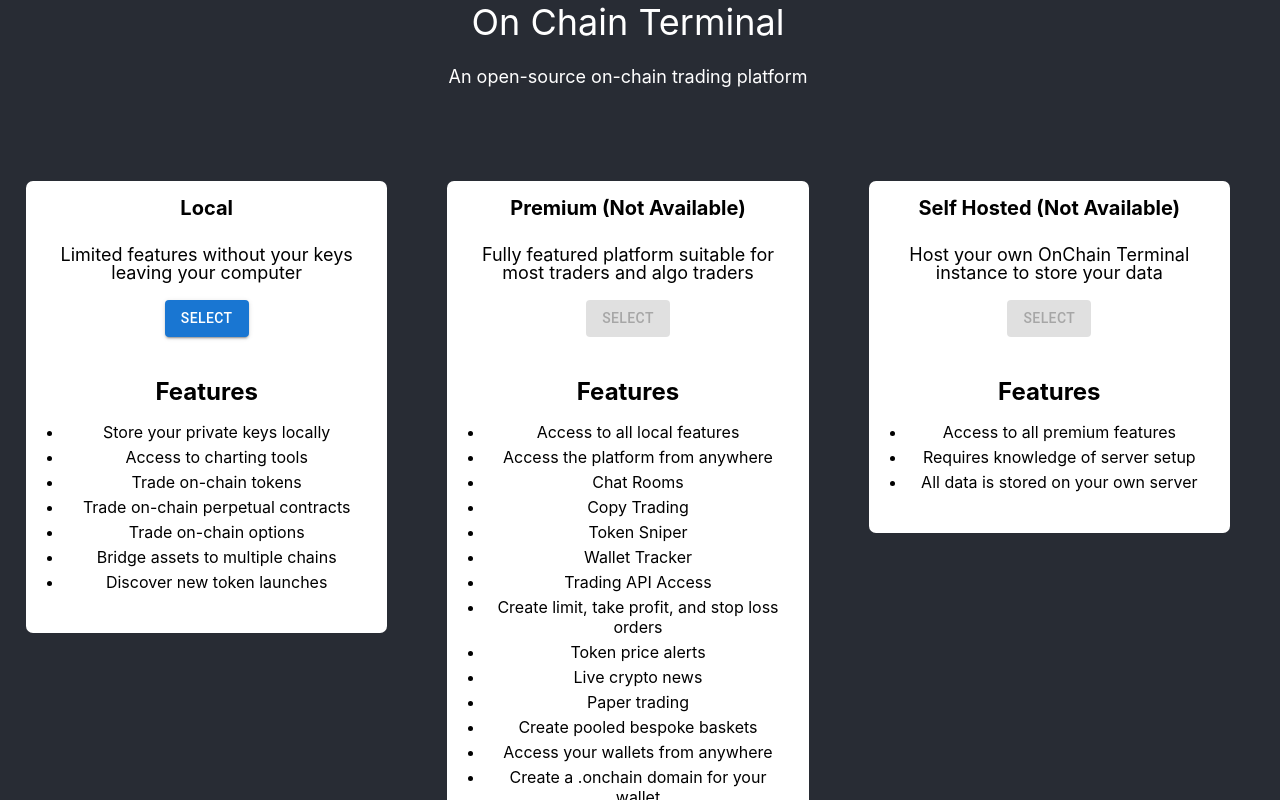
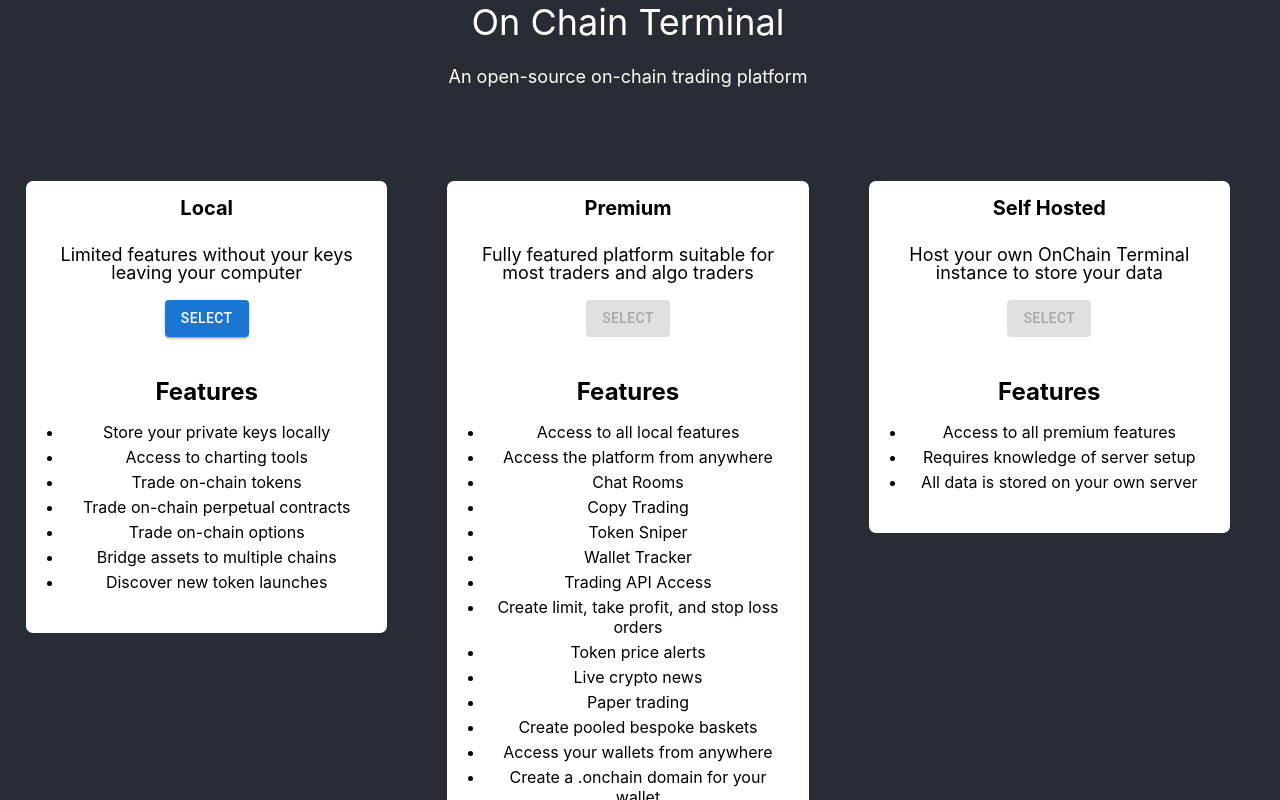
Before and after one commit to detraweb3/onchain-terminal-ui, a React (Create React App) app: page / in a window 1280 px wide. Shown: the top 800 px of the page. Built offline with nearby package versions, Linux system fonts and the light colour scheme.

Commit message:
react router

```diff
--- a/package.json
+++ b/package.json
@@ -10,7 +10,6 @@
     "@testing-library/react": "^13.4.0",
     "@testing-library/user-event": "^13.5.0",
     "react": "^18.2.0",
-    "react-dom": "^18.2.0",
     "react-scripts": "5.0.1",
     "web-vitals": "^2.1.4"
   },
@@ -37,5 +36,8 @@
       "last 1 firefox version",
       "last 1 safari version"
     ]
+  },
+  "devDependencies": {
+    "react-router-dom": "^6.15.0"
   }
 }
--- a/src/App.js
+++ b/src/App.js
@@ -1,14 +1,28 @@
 import './App.css';
 import Home from "./pages/Home/Home";
+import React from 'react';
+import * as ReactDOM from "react-dom/client";
+import {
+  createBrowserRouter,
+  RouterProvider,
+} from "react-router-dom";
+
+const router = createBrowserRouter([
+  {
+    path: "/",
+    element: <Home/>,
+  },
+]);
 
 function App() {
   return (
     <div className="App">
       <header className="App-header">
-        <Home />
+        <React.StrictMode>
+          <RouterProvider router={router} />
+        </React.StrictMode>
       </header>
     </div>
   );
 }
-
 export default App;
--- a/src/containers/PlatformSelect/PlatformSelect.css
+++ b/src/containers/PlatformSelect/PlatformSelect.css
@@ -10,7 +10,7 @@
 }
 
 
-@media (max-width: 768px) {
+@media (max-width: 1036px) {
     .container {
         flex-direction: column; /* Stack elements vertically */
     }
--- a/src/containers/PlatformSelect/PlatformSelect.js
+++ b/src/containers/PlatformSelect/PlatformSelect.js
@@ -51,11 +51,11 @@
                       description={"Limited features without your keys leaving your computer"}/>
         </div>
         <div className={"card-option card"}>
-          <CardOption title={"Premium (Not Available)"} isDisabled={true} features={platformFeatures[1]} setSelect={setSelect}
+          <CardOption title={"Premium"} isDisabled={true} features={platformFeatures[1]} setSelect={setSelect}
                       description={"Fully featured platform suitable for most traders and algo traders"}/>
         </div>
         <div className={"card-option card"}>
-          <CardOption title={"Self Hosted (Not Available)"} isDisabled={true} features={platformFeatures[2]} setSelect={setSelect}
+          <CardOption title={"Self Hosted"} isDisabled={true} features={platformFeatures[2]} setSelect={setSelect}
                       description={"Host your own OnChain Terminal instance to store your data"}/>
         </div>
       </div>
```
Also changed, not shown: 1 other file (tests, documents, lock files or other folders).
